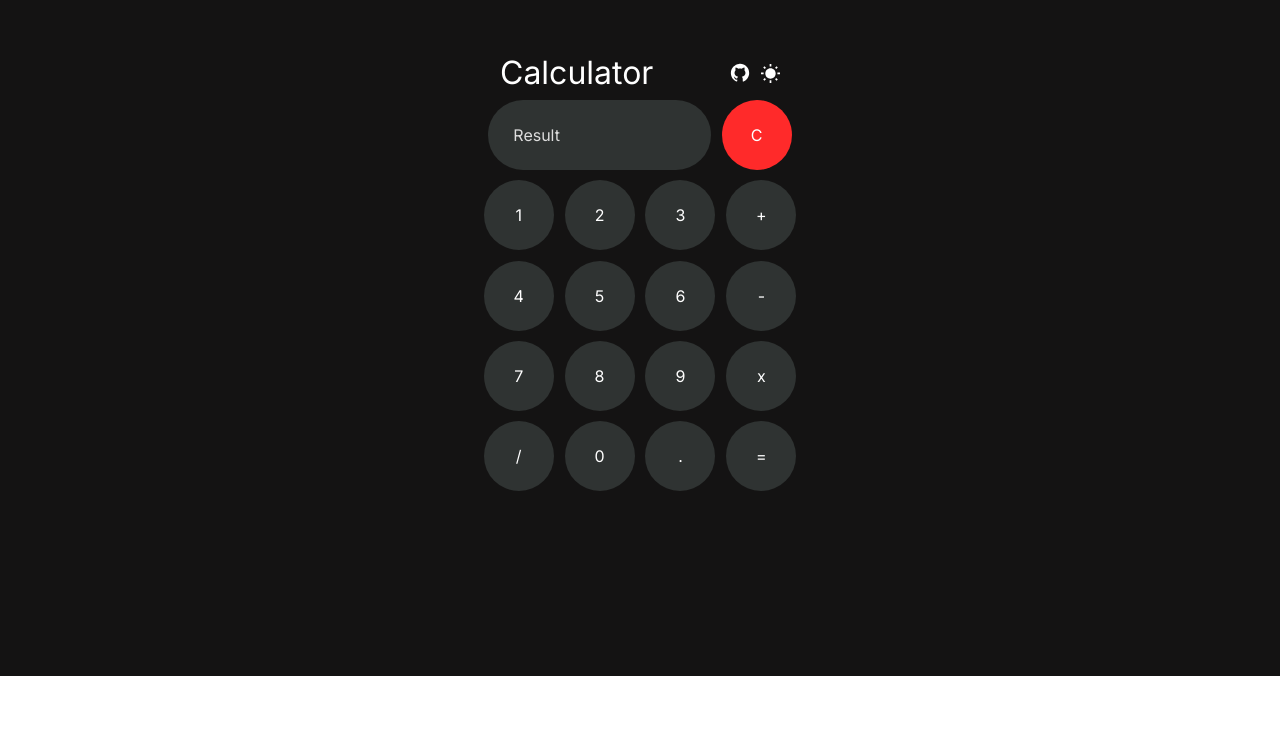
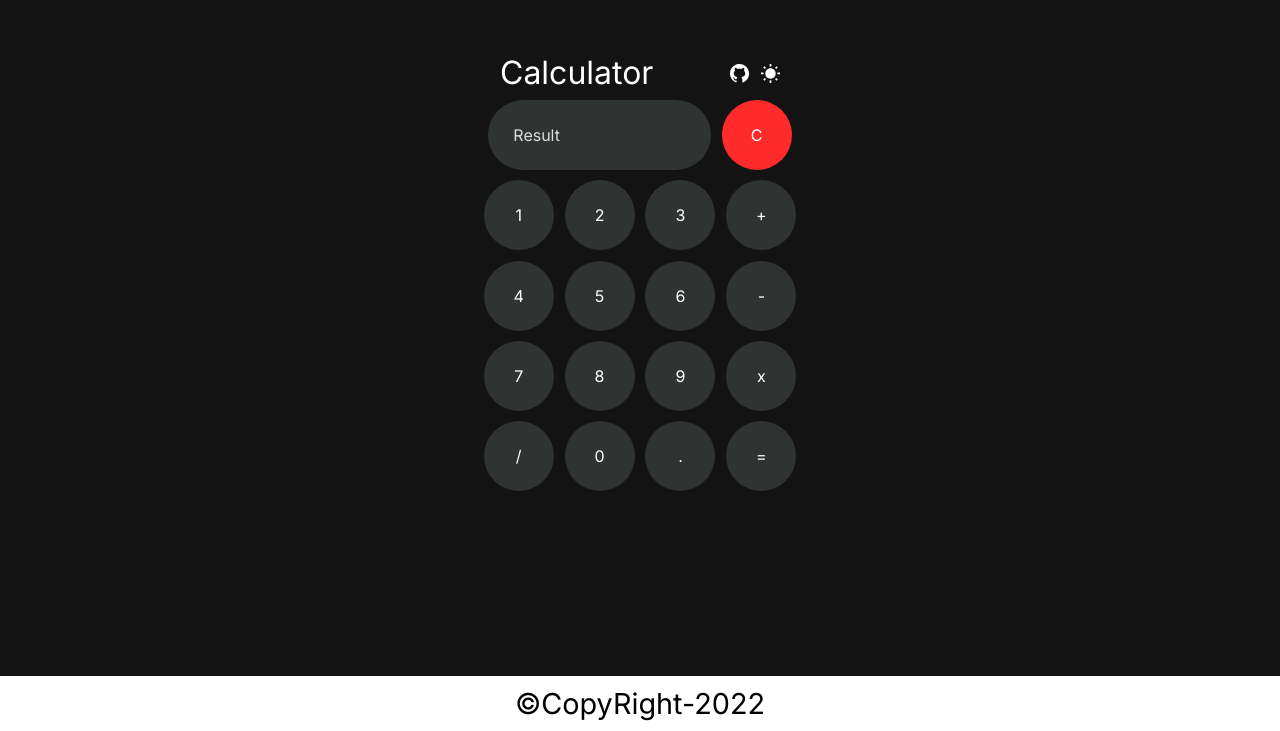
Before and after one commit to Code-Institute-Submissions/ZahraMousavi612-MyCalculator., a plain HTML site: page index.html in a window 1280 px wide. Shown: the part 124-855 px from the top of the page. Before the commit the page ends 800 px from the top, so only its background shows below. Drawn offline with Linux system fonts and the light colour scheme.

Commit message:
add footer and change the image wdidth and height

```diff
--- a/index.html
+++ b/index.html
@@ -21,7 +21,7 @@
         <h1 id="toast">Calculator</h1>
         <div class="top-buttons">
           <a href="https://github.com/ZahraMousavi612/MyCalculate">
-            <img src="assets/GitHubLight.svg" alt="Sun Icon" height="22.5" width="22.5" id="github-icon">
+            <img src="assets/GitHubLight.svg" alt="Sun Icon" height="23" width="23" id="github-icon">
           </a>
           <button type="button" onclick="changeTheme()" class="theme-button">
             <img src="assets/SunIcon.svg" alt="Theme Icon" height="19" width="19" id="theme-icon">
@@ -58,6 +58,9 @@
       </div>
     </div>
   </div>
+  <footer id="footer">
+    &copy;CopyRight-2022
+  </footer>
   <script src="scripts/script.js">
   </script>
 </body>
--- a/styles/dark.css
+++ b/styles/dark.css
@@ -98,3 +98,11 @@
     all: unset;
     cursor: pointer;
   }
+  #footer{
+    width: 100%;
+    padding: 10px 30px;
+    box-sizing: border-box;
+    font-size: 1.8rem;
+    text-align: center;
+
+  }
--- a/styles/light.css
+++ b/styles/light.css
@@ -97,3 +97,11 @@
     all: unset;
     cursor: pointer;
   }
+  #footer{
+    width: 100%;
+    padding: 10px 30px;
+    box-sizing: border-box;
+    font-size: 1.8rem;
+    text-align: center;
+
+  }
```
Also changed, not shown: 1 other file.
